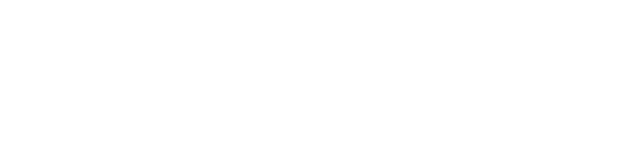
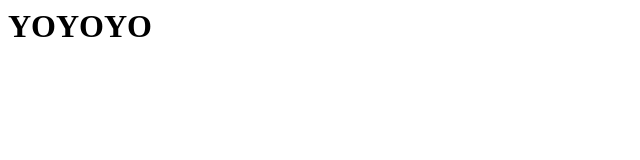
Before and after one commit to vsf365/vsf365.github.io, a plain HTML site: page index.html in a window 1280 px wide. Shown: the whole page, without its empty margins (0-640 px from the left). Drawn offline with Linux system fonts and the light colour scheme.

Commit message:
Update index.html

```diff
--- a/index.html
+++ b/index.html
@@ -6,7 +6,7 @@
 </head>
 
 <body>
-
+<h1>YOYOYO</h1>
 
 </body>
 
```
